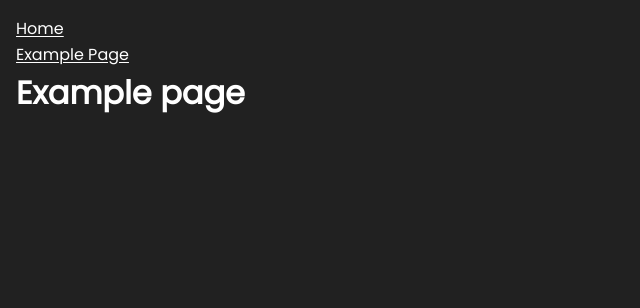
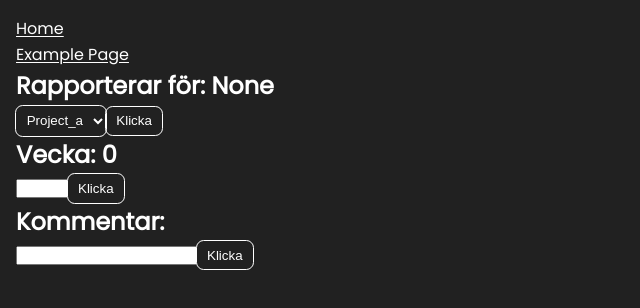
Before and after one commit to OliviaLeonieWalter/timereport-project, a React (Create React App) app: page /example-page in a window 1280 px wide. Shown: the top 308 px of the page, without its empty margins (0-640 px from the left). Built offline with nearby package versions, Linux system fonts and the light colour scheme.

Commit message:
ide för tidsrapportering

```diff
--- a/src/components/pages/example/Example.js
+++ b/src/components/pages/example/Example.js
@@ -1,3 +1,66 @@
+import { useEffect, useState } from "react";
+import { UserInput } from "../home/user/UserInput";
+import { DatabaseInput } from "../home/database/DatabaseInput";
+import { Database } from "../home/database/Database";
+
 export function Example() {
-  return <h1>Example page</h1>;
+  const [project, setProject] = useState("None");
+  const [week, setWeek] = useState(0);
+  const [comment, setComment] = useState("");
+
+  function B(){
+    var input = document.getElementById("projectSelect");
+    var inputVal = "";
+    if (input) {
+      inputVal = input.value;
+      setProject(`${inputVal}`);
+      console.log(inputVal);
+    }
+  }
+
+  function C(){
+    var input = document.getElementById("weekInput");
+    var inputVal = "";
+    if(input.value > 52 || input.value < 0 || input.value === ""){
+      console.log("error");
+    }
+    else{
+      if(input){
+        inputVal = input.value;
+        setWeek(`${inputVal}`);
+        console.log(inputVal);
+      }
+    }
+  }
+
+  function D(){
+    var input = document.getElementById("commentInput");
+    var inputVal = "";
+    if (input) {
+      inputVal = input.value;
+      setComment(`${inputVal}`);
+      console.log(inputVal);
+    }
+  }
+
+  return(
+    <div>
+      <h2 id="e">Rapporterar för: {project}</h2>
+      <select id="projectSelect">
+        <option value="Project_a">Project_a</option>
+        <option value="Project_b">Project_b</option>
+      </select>
+      <button onClick={B}>Klicka</button>
+      <br/>
+
+      <h2>Vecka: {week}</h2>
+      <input id="weekInput" type="number" min="0" max="52"></input>
+      <button onClick={C}>Klicka</button>
+      <br />
+
+      <h2>Kommentar:</h2>
+      <input id="commentInput" type="text"></input>
+      <button onClick={D}>Klicka</button>
+    </div>
+  );
 };
```
